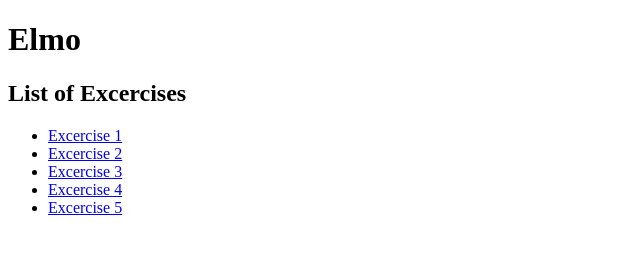
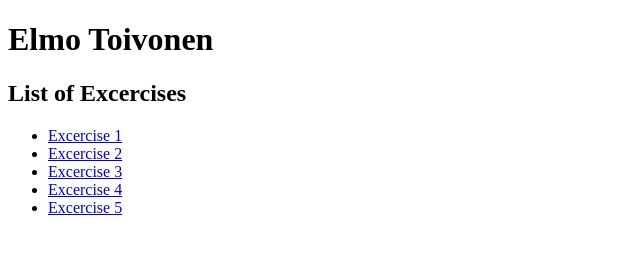
Before and after one commit to Elmo248JH/elmotoivonen123, a plain HTML site: page index.html in a window 1280 px wide. Shown: the whole page, without its empty margins (0-640 px from the left). Drawn offline with Linux system fonts and the light colour scheme.

Commit message:
Update index.html

```diff
--- a/index.html
+++ b/index.html
@@ -7,7 +7,7 @@
     <title>Elmo Toivonen - Individual Excercises</title>
 </head>
 <body>
-    <h1>Elmo </h1>
+    <h1>Elmo Toivonen </h1>
     <h2> List of Excercises</h2>
     <ul>
         <li><a href="exercise1.html"> Excercise 1</li>
```
